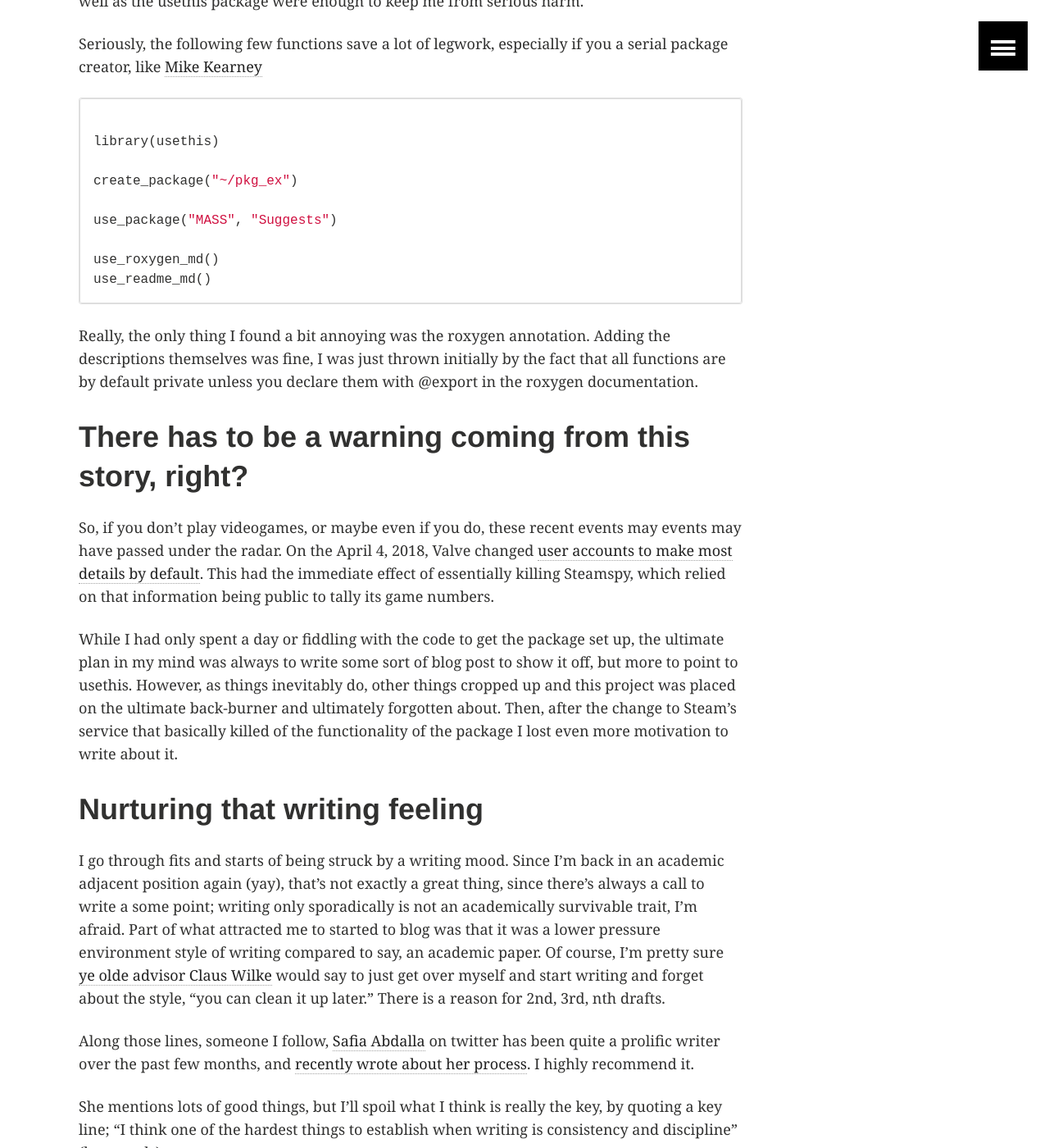
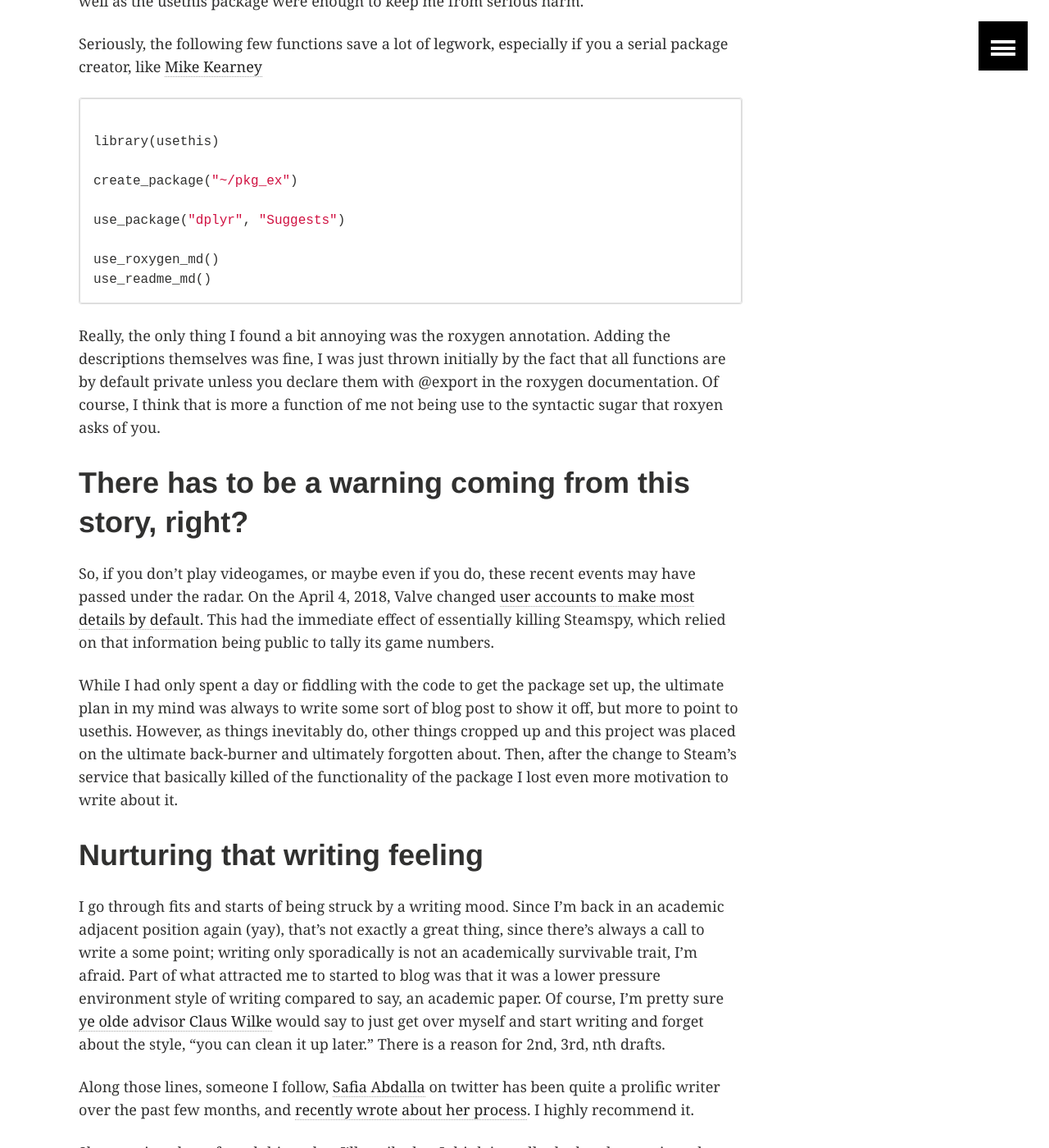
Before and after one commit to thomas-keller/thomas-keller.github.io, a Jekyll site: the page built from _posts/articles/2018-04-27-if-you-make-a-package-but-dont-tell-does-it-exist.md, in a window 1280 px wide and 1400 px high, scrolled down 1068 px. Shown: the whole window at 82% size. Built offline with Jekyll 4.4.1, drawn with Linux system fonts in a browser that asks for light colours; comment, search, counter and statistics services are not loaded; some of the changed text lies outside the part shown.

Commit message:
a new post, only 2 years waiting

````diff
--- a/_posts/articles/2018-04-27-if-you-make-a-package-but-dont-tell-does-it-exist.md
+++ b/_posts/articles/2018-04-27-if-you-make-a-package-but-dont-tell-does-it-exist.md
@@ -35,17 +35,17 @@ library(usethis)
 
 create_package("~/pkg_ex")
 
-use_package("MASS", "Suggests")
+use_package("dplyr", "Suggests")
 
 use_roxygen_md()
 use_readme_md()
 ```
 
-Really, the only thing I found a bit annoying was the roxygen annotation. Adding the descriptions themselves was fine, I was just thrown initially by the fact that all functions are by default private unless you declare them with @export in the roxygen documentation.
+Really, the only thing I found a bit annoying was the roxygen annotation. Adding the descriptions themselves was fine, I was just thrown initially by the fact that all functions are by default private unless you declare them with @export in the roxygen documentation. Of course, I think that is more a function of me not being use to the syntactic sugar that roxyen asks of you.
 
 # There has to be a warning coming from this story, right?
 
-So, if you don't play videogames, or maybe even if you do, these recent events may events may have passed under the radar. On the April 4, 2018, Valve changed [user accounts to make most details by default](https://arstechnica.com/gaming/2018/04/steam-spy-announces-its-shutting-down-blames-valves-new-privacy-settings/). This had the immediate effect of essentially killing Steamspy, which relied on that information being public to tally its game numbers.
+So, if you don't play videogames, or maybe even if you do, these recent events may have passed under the radar. On the April 4, 2018, Valve changed [user accounts to make most details by default](https://arstechnica.com/gaming/2018/04/steam-spy-announces-its-shutting-down-blames-valves-new-privacy-settings/). This had the immediate effect of essentially killing Steamspy, which relied on that information being public to tally its game numbers.
 
 While I had only spent a day or fiddling with the code to get the package set up, the ultimate plan in my mind was always to write some sort of blog post to show it off, but more to point to usethis. However, as things inevitably do, other things cropped up and this project was placed on the ultimate back-burner and ultimately forgotten about. Then, after the change to Steam's service that basically killed of the functionality of the package I lost even more motivation to write about it.
 
@@ -61,11 +61,11 @@ The [post by David Robinson](http://varianceexplained.org/r/start-blog/) where t
 
 # Push that project out of the nest
 
-In the software development and biz-dev world it's hip to talk about the "minimum viable product" and I think for scientists it's definitely useful to graduate to more of a "f-it, we'll do it live" mind-set for getting some projects off the ground, especially if your inherent tendency is to fiddle with things in persuit of some far off and likely unattainable bar of perfection.
+In the software development and biz-dev world it's hip to talk about the "minimum viable product" and I think for scientists it's definitely useful to graduate to more of a "f-it, we'll do it live" mind-set for getting some projects off the ground, especially if your inherent tendency is to fiddle with things in pursuit of some far off and likely unattainable bar of perfection.
 
 Setting a lower bar that's "well, at least this part works, and I want to do x, y, and z" gets it out the door and gives you some momentum.
 
-And yet, even this post was 95% written on 04-27, and then I STILL sat on it for a few more days so I could update the R package (why???)
+**Update 05-01** And yet, even this post was 95% written on 04-27, and then I STILL sat on it for a few more days so I could update the R package (why???)
 
 Well, I guess I can at least show off the proof of concept that you can grab data from it and do some plotting fairly easily.
 
````
